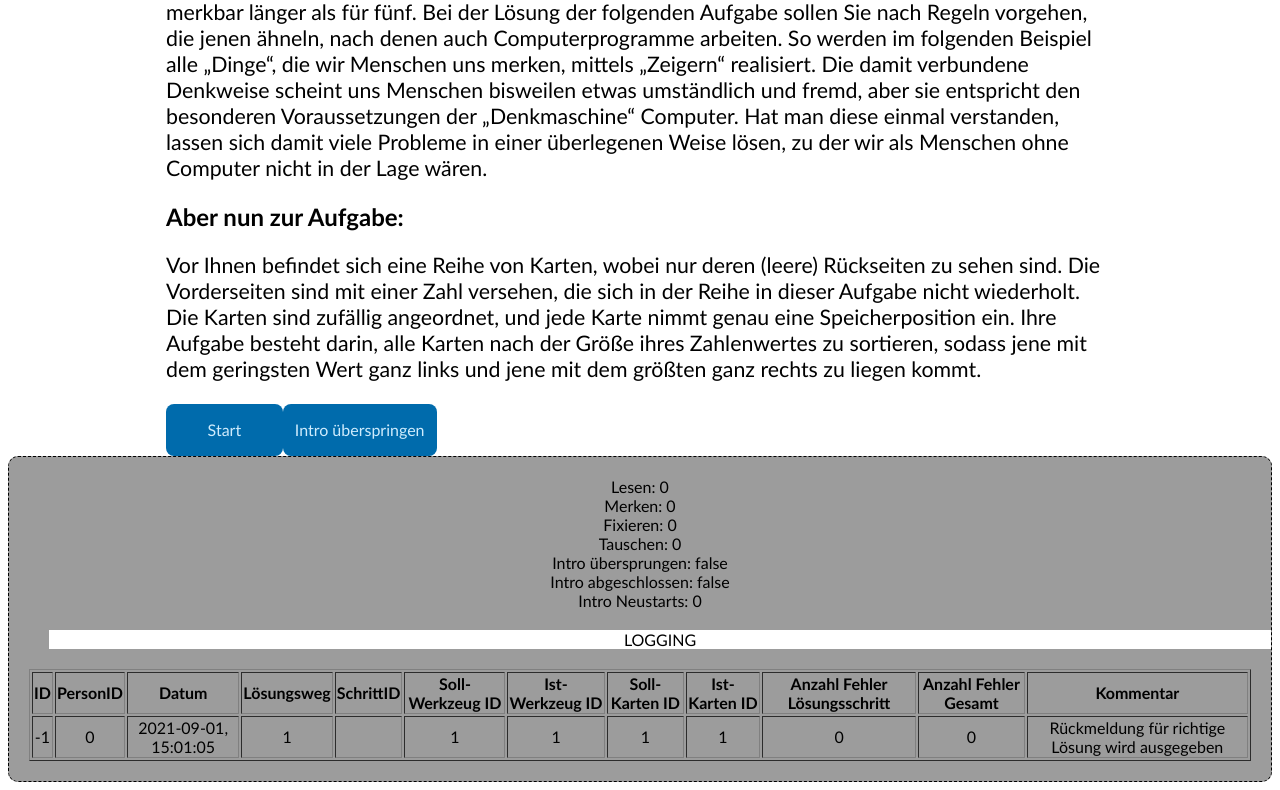
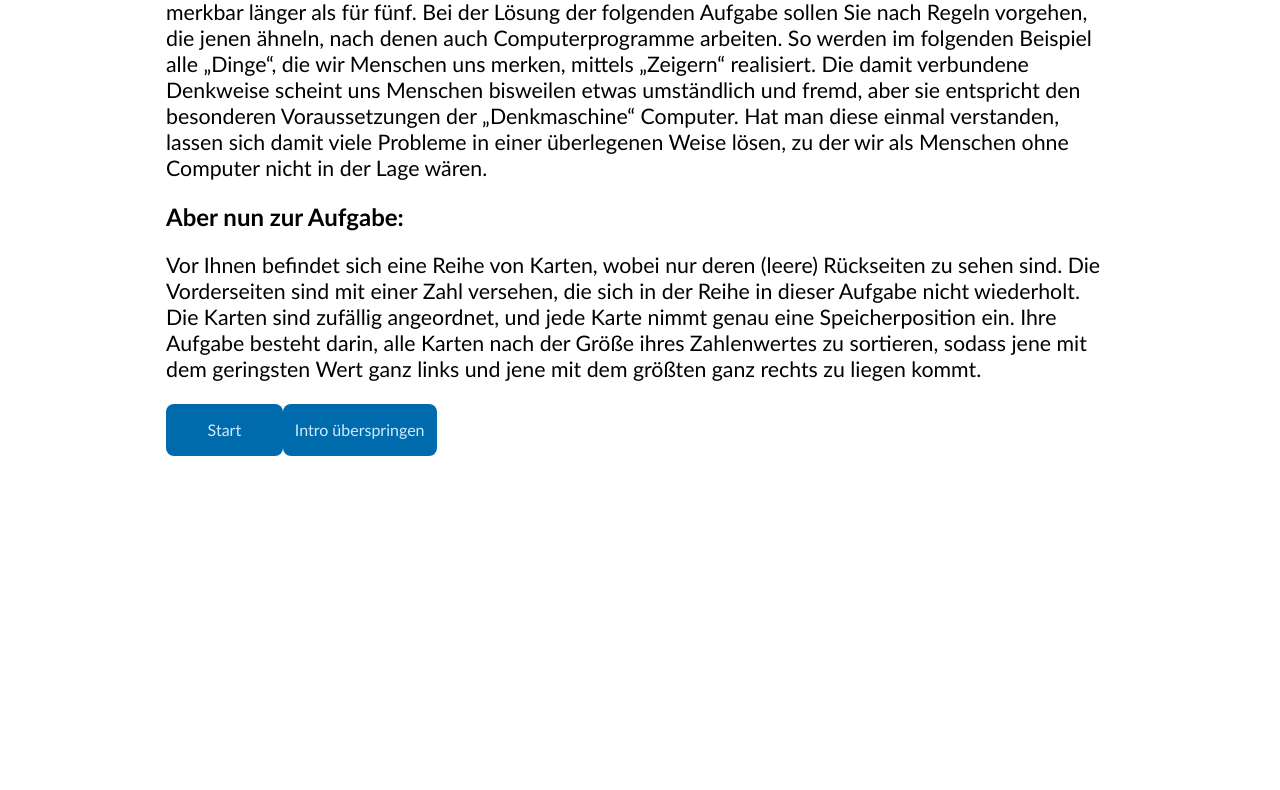
Before and after one commit to phlppkln/selection-sort-osa, a Vue app in the folder frontend/: page / in a window 1280 px wide. Shown: the part 574-1364 px from the top of the page. After the commit the page ends 1038 px from the top, so only its background shows below. Built offline with nearby package versions, Linux system fonts and the light colour scheme.

Commit message:
hide debug area

```diff
--- a/frontend/src/App.vue
+++ b/frontend/src/App.vue
@@ -22,7 +22,7 @@
         ></Assignment>
       </div>
     </div>
-    <div class="debugArea">
+    <div class="debugArea" v-if="false">
       <div>Lesen: {{ readActions }}</div>
       <div>Merken: {{ saveActions }}</div>
       <div>Fixieren: {{ fixActions }}</div>
```
